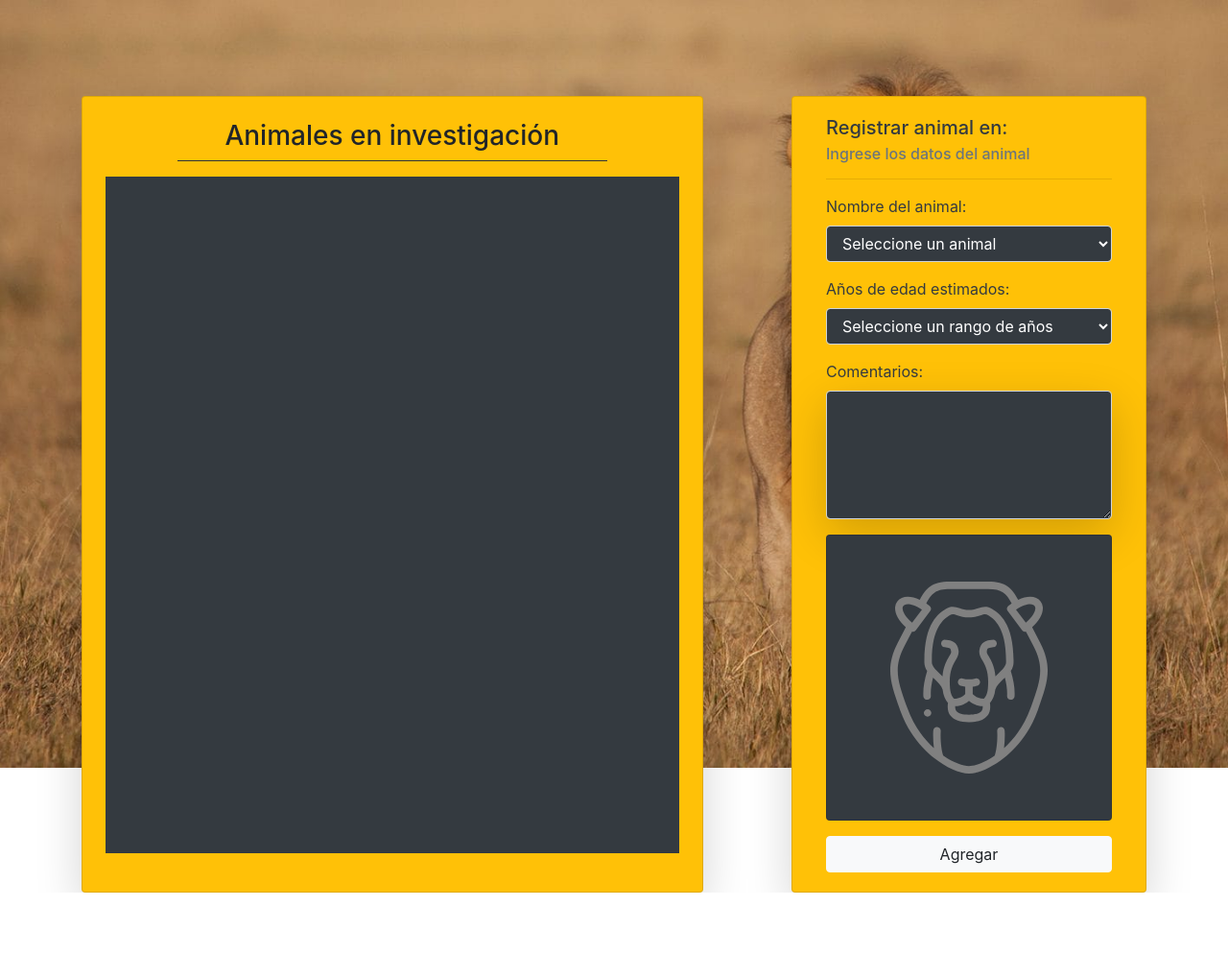
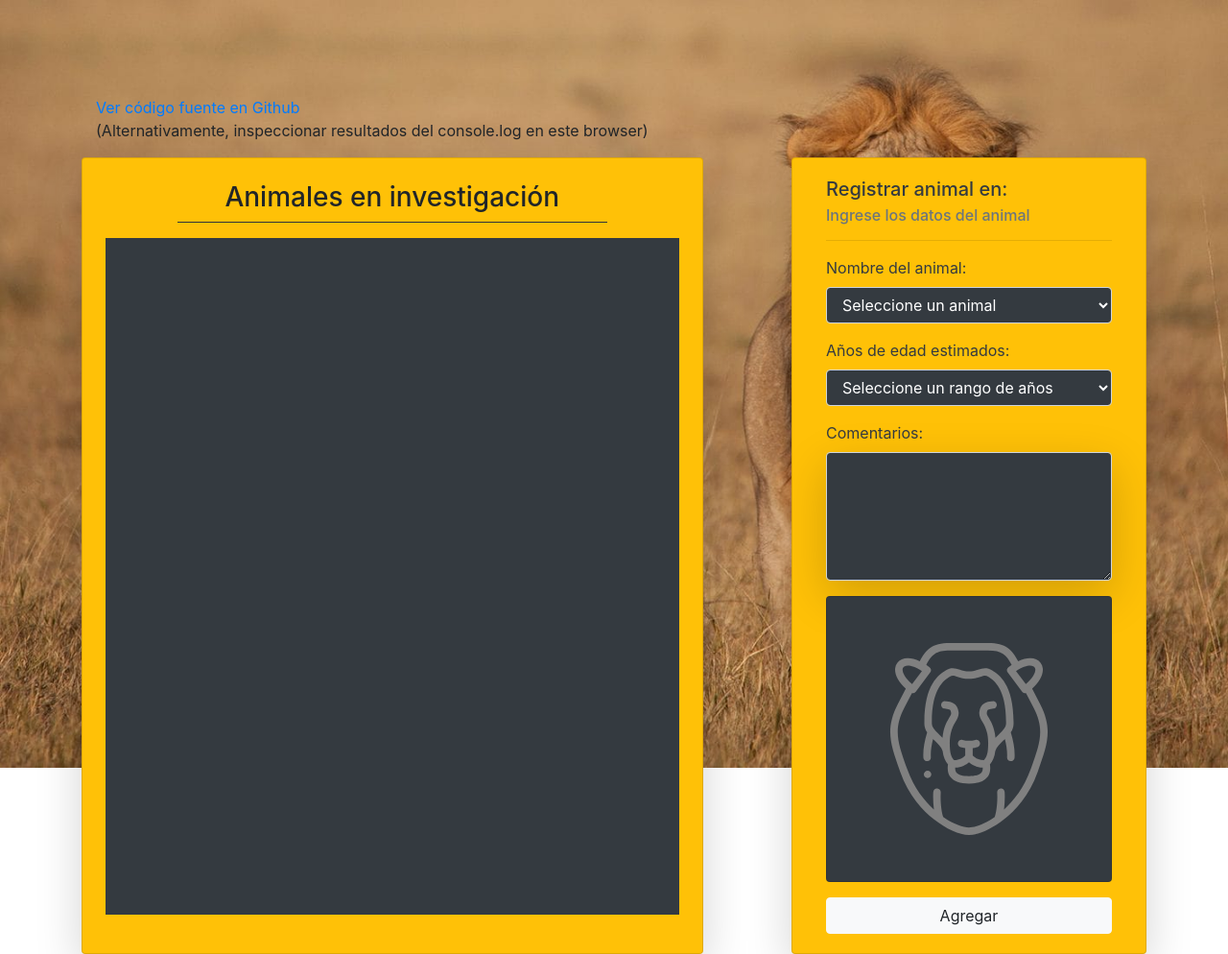
Before and after one commit to Rod1GitHub/PruebaAnimalesSalvajes, a plain HTML site: page index.html in a window 1280 px wide. Shown: the whole page at 96% size. Before the commit the page ends 930 px from the top, so only its background shows below. Drawn offline with nearby package versions, Linux system fonts and the light colour scheme.

Commit message:
agregando link a githug

```diff
--- a/index.html
+++ b/index.html
@@ -3,7 +3,7 @@
   <head>
     <meta charset="UTF-8" />
     <meta name="viewport" content="width=device-width, initial-scale=1.0" />
-    <title>Prueba - Torneo de Artes Marciales</title>
+    <title>Prueba - Animales Salvajes</title>
 
     <link
       rel="stylesheet"
@@ -12,6 +12,9 @@
     <link rel="stylesheet" href="assets/css/estilos.css" />
   </head>
   <body>
+    <a href="https://github.com/Rod1GitHub/PruebaAnimalesSalvajes">Ver código fuente en Github</a>
+    <p>(Alternativamente, inspeccionar resultados del console.log en este browser)</p>
+
     <div class="row">
       <div
         class="col-12 card col-sm-7 text-center p-4 bg-warning shadow-lg"
```
